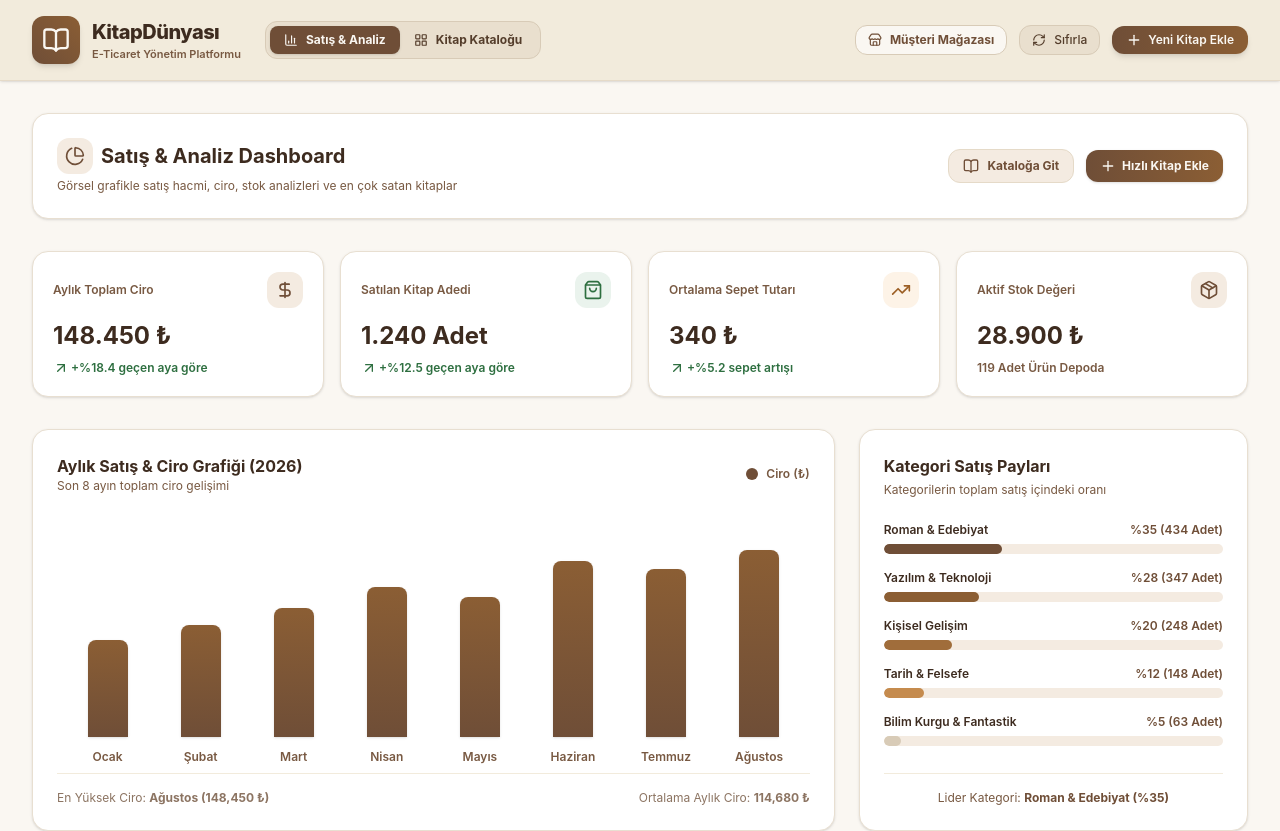
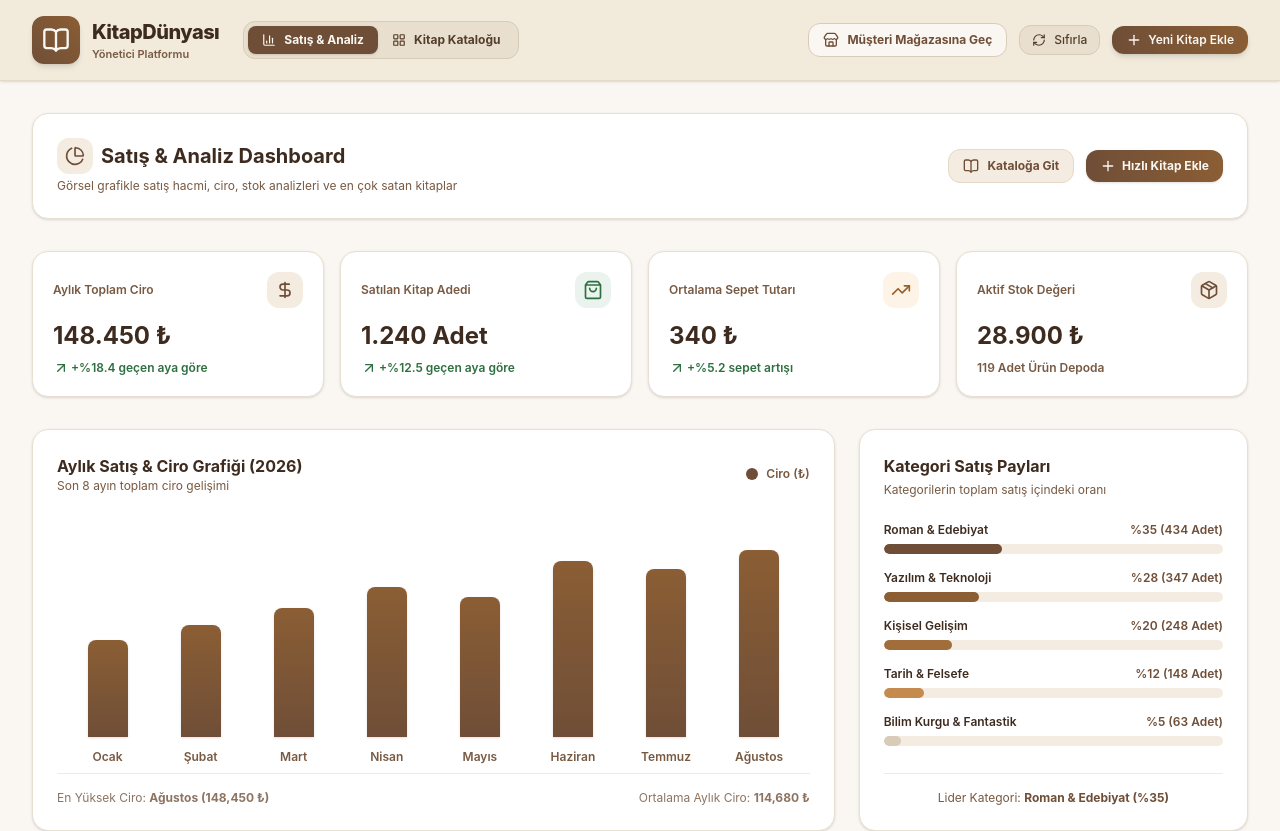
Before and after one commit to ramazaN1177/softwarepersona-ecommerce-web, a React (Vite) app: page / in a window 1280 px wide. Shown: the top 831 px of the page. Built offline with nearby package versions, Linux system fonts and the light colour scheme.

Commit message:
Ensure seamless navigation between Admin Dashboard and Customer Storefront

```diff
--- a/src/components/Navbar.tsx
+++ b/src/components/Navbar.tsx
@@ -1,12 +1,23 @@
 import React from 'react';
 import { BookOpen, Plus, RefreshCw, BarChart3, LayoutGrid, ShieldCheck, ShoppingCart, Store } from 'lucide-react';
 import { useBookContext } from '../context/BookContext';
-import { NavLink, Link } from 'react-router-dom';
+import { NavLink, Link, useNavigate } from 'react-router-dom';
 
 export const Navbar: React.FC = () => {
   const { setIsAddModalOpen, resetToDefault, viewMode, setViewMode, cart, setIsCartOpen } = useBookContext();
+  const navigate = useNavigate();
 
   const totalCartCount = cart.reduce((acc, item) => acc + item.quantity, 0);
+
+  const handleToggleViewMode = () => {
+    if (viewMode === 'admin') {
+      setViewMode('customer');
+      navigate('/books');
+    } else {
+      setViewMode('admin');
+      navigate('/');
+    }
+  };
 
   return (
     <header className="bg-[#f2ebdc] border-b border-[#e5dac8] sticky top-0 z-30 shadow-sm backdrop-blur-md bg-opacity-95">
@@ -15,17 +26,20 @@ export const Navbar: React.FC = () => {
 
           {/* Logo */}
           <div className="flex items-center space-x-6">
-            <Link to="/" className="flex items-center space-x-3 group">
+            <Link to={viewMode === 'admin' ? '/' : '/books'} className="flex items-center space-x-3 group">
               <div className="p-2.5 bg-gradient-to-tr from-[#6f4e37] to-[#8b5e34] rounded-xl shadow-md text-[#faf7f2] group-hover:scale-105 transition duration-200">
                 <BookOpen className="h-7 w-7" />
               </div>
               <div>
                 <h1 className="text-xl font-extrabold text-[#3d2b1f] tracking-tight">KitapDünyası</h1>
-                <p className="text-[11px] text-[#785942] font-semibold">E-Ticaret Yönetim Platformu</p>
+                <p className="text-[11px] text-[#785942] font-semibold">
+                  {viewMode === 'admin' ? 'Yönetici Platformu' : 'Online Kitap Mağazası'}
+                </p>
               </div>
             </Link>
 
-            {/* Navigasyon Linkleri (Router) */}
+            {/* Navigasyon Linkleri (Yalnızca Admin Modunda İki Sekme Görünür) */}
+            {viewMode === 'admin' ? (
               <div className="hidden md:flex items-center p-1 bg-[#e9dfce] rounded-xl border border-[#d8cbb7]">
                 <NavLink
                   to="/"
@@ -56,15 +70,22 @@ export const Navbar: React.FC = () => {
                   <span>Kitap Kataloğu</span>
                 </NavLink>
               </div>
+            ) : (
+              /* Müşteri Modunda Tek Temiz Mağaza Linki */
+              <div className="hidden md:flex items-center space-x-2 text-xs font-bold text-[#6f4e37] bg-[#f4ebe1] px-3.5 py-1.5 rounded-xl border border-[#e5dac8]">
+                <LayoutGrid className="h-4 w-4" />
+                <span>Tüm Kitaplarımız & Mağaza</span>
+              </div>
+            )}
           </div>
 
           {/* Sağ Butonlar & Temiz Mod Değiştirici */}
           <div className="flex items-center space-x-3">
 
-            {/* Görünüm Modu Değiştirici (Sade ve Şık Sağ Konumlandırma) */}
+            {/* Mod Değiştirici Buton (Müşteri / Yönetici) */}
             <button
-              onClick={() => setViewMode(viewMode === 'admin' ? 'customer' : 'admin')}
-              className={`inline-flex items-center space-x-2 px-3 py-1.5 text-xs font-bold rounded-xl border transition cursor-pointer ${
+              onClick={handleToggleViewMode}
+              className={`inline-flex items-center space-x-2 px-3.5 py-2 text-xs font-bold rounded-xl border transition cursor-pointer ${
                 viewMode === 'customer'
                   ? 'bg-[#2e6f40] text-white border-[#245833] shadow-sm'
                   : 'bg-[#faf7f2] text-[#6f4e37] border-[#d8cbb7] hover:bg-[#e9dfce]'
@@ -73,13 +94,13 @@ export const Navbar: React.FC = () => {
             >
               {viewMode === 'admin' ? (
                 <>
-                  <Store className="h-3.5 w-3.5" />
-                  <span>Müşteri Mağazası</span>
+                  <Store className="h-4 w-4" />
+                  <span>Müşteri Mağazasına Geç</span>
                 </>
               ) : (
                 <>
-                  <ShieldCheck className="h-3.5 w-3.5" />
-                  <span>Yönetici Paneli</span>
+                  <ShieldCheck className="h-4 w-4" />
+                  <span>Yönetici Paneline Geç</span>
                 </>
               )}
             </button>
--- a/src/pages/DashboardPage.tsx
+++ b/src/pages/DashboardPage.tsx
@@ -1,4 +1,4 @@
-import React from 'react';
+import React, { useEffect } from 'react';
 import {
   TrendingUp,
   ShoppingBag,
@@ -12,10 +12,18 @@ import {
   Plus
 } from 'lucide-react';
 import { useBookContext } from '../context/BookContext';
-import { Link } from 'react-router-dom';
+import { Link, useNavigate } from 'react-router-dom';
 
 export const DashboardPage: React.FC = () => {
-  const { books, setIsAddModalOpen } = useBookContext();
+  const { books, setIsAddModalOpen, viewMode } = useBookContext();
+  const navigate = useNavigate();
+
+  // Müşteri modunda iken dashboard erişilirse otomatik olarak kitap mağazasına yönlendir
+  useEffect(() => {
+    if (viewMode === 'customer') {
+      navigate('/books');
+    }
+  }, [viewMode, navigate]);
 
   // Mock Sales Data Calculations based on actual books list
   const totalStock = books.reduce((acc, b) => acc + (b.stock || 0), 0);
```
Lines whose indentation alone changed are shown as unchanged.
